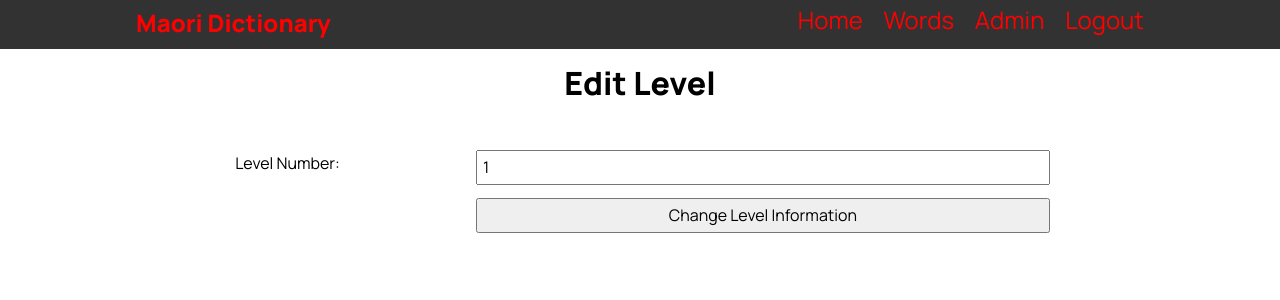
After one commit to DinoBarney63/MaoriDictionaryWebsite, a Flask app: page /individual_level/edit_level/1 in a window 1280 px wide. The commit adds this page. Shown: the top 300 px of the page. Run offline with Flask 3, Linux system fonts and the light colour scheme; a user stored in the database is signed in; data comes from the database, SQL or seed files in the repository.

Commit message:
Category editing, Commenting & level editing (Why?)

```diff
--- a/app.py
+++ b/app.py
@@ -3,8 +3,8 @@ import sqlite3
 from sqlite3 import Error
 from flask_bcrypt import Bcrypt
 
-DATABASE = "C:/Users/19164/PycharmProjects/Pycharm---MaoriDictionaryWebsite/MaoriDictionary.db"  # School Computer
-# DATABASE = "C:/Users/ryanj/PycharmProjects/Pycharm---MaoriDictionaryWebsite/MaoriDictionary.db"  # Home Laptop
+# DATABASE = "C:/Users/19164/PycharmProjects/Pycharm---MaoriDictionaryWebsite/MaoriDictionary.db"  # School Computer
+DATABASE = "C:/Users/ryanj/PycharmProjects/Pycharm---MaoriDictionaryWebsite/MaoriDictionary.db"  # Home Laptop
 
 app = Flask(__name__)
 bcrypt = Bcrypt(app)
@@ -202,7 +202,7 @@ def render_delete_word(word_id):
     # Reformatting the word info to be displayed
     word_info = word_info[0]
     word_info = reformat_word_info(word_info)
-    return render_template('delete_confirm.html', page_name='Delete Word ' + word_id, logged_in=is_logged_in(), admin=is_admin(), information=word_info, type='word')
+    return render_template('delete_confirm.html', page_name='Delete Word ' + word_id, logged_in=is_logged_in(), admin=is_admin(), information=word_info, type='word', name='Word')
 
 
 @app.route('/individual_word/delete_word_confirm/<word_id>')
@@ -234,7 +234,43 @@ def render_category_list():
 
     # Reformatting the categories to be displayed
     category_list = reformat_category_list(categories)
-    return render_template('filter_list.html', page_name='Category List', logged_in=is_logged_in(), admin=is_admin(), filter_list=category_list, type='category')
+    return render_template('filter_list.html', page_name='Category List', logged_in=is_logged_in(), admin=is_admin(), filter_list=category_list, type='category', name='Category')
+
+
+@app.route('/individual_category/<category_id>')
+def individual_category(category_id):
+    return redirect('/category_list')
+
+
+@app.route('/individual_category/edit_category/<category_id>', methods=['POST', 'GET'])
+def render_edit_category(category_id):
+    if not is_admin():
+        return redirect('/')
+
+    if request.method == 'POST':
+        # Reformat the name to all lowercase
+        category_name = request.form.get('filter_name').lower().strip()
+
+        con = create_connection(DATABASE)
+        cur = con.cursor()
+        query = "UPDATE category SET name = ? WHERE id = ?"
+        cur.execute(query, (category_name, category_id))
+        con.commit()
+        con.close()
+
+        return redirect('/category_list')
+
+    con = create_connection(DATABASE)
+    cur = con.cursor()
+    query = "SELECT * FROM category WHERE id = ?"
+    cur.execute(query, (category_id,))
+    category_info = cur.fetchall()
+    con.close()
+
+    # Reformatting category to be displayed
+    category_info = reformat_category_list(category_info)
+    category_info = category_info[0]
+    return render_template('edit_filter.html', page_name='Edit Category' + category_id, logged_in=is_logged_in(), admin=is_admin(), information=category_info, type='category', name='Category')
 
 
 @app.route('/individual_category/delete_category/<category_id>')
@@ -252,7 +288,7 @@ def render_delete_category(category_id):
     # Reformatting category to be displayed
     category_info = reformat_category_list(category_info)
     category_info = category_info[0]
-    return render_template('delete_confirm.html', page_name='Delete Category ' + category_id, logged_in=is_logged_in(), admin=is_admin(), information=category_info, type='category')
+    return render_template('delete_confirm.html', page_name='Delete Category ' + category_id, logged_in=is_logged_in(), admin=is_admin(), information=category_info, type='category', name='Category')
 
 
 @app.route('/individual_category/delete_category_confirm/<category_id>')
@@ -269,6 +305,7 @@ def delete_category_confirm(category_id):
 
     return redirect("/")
 
+
 @app.route('/level_list')
 def render_level_list():
     if not is_admin():
@@ -281,7 +318,41 @@ def render_level_list():
     level_list = cur.fetchall()
     con.close()
 
-    return render_template('filter_list.html', page_name='Level List', logged_in=is_logged_in(), admin=is_admin(), filter_list=level_list, type='level')
+    return render_template('filter_list.html', page_name='Level List', logged_in=is_logged_in(), admin=is_admin(), filter_list=level_list, type='level', name='Level')
+
+
+@app.route('/individual_level/<level_id>')
+def individual_level(level_id):
+    return redirect('/level_list')
+
+
+@app.route('/individual_level/edit_level/<level_id>', methods=['POST', 'GET'])
+def render_edit_level(level_id):
+    if not is_admin():
+        return redirect('/')
+
+    if request.method == 'POST':
+        # Reformat the name to all lowercase
+        level_number = request.form.get('filter_number').lower().strip()
+
+        con = create_connection(DATABASE)
+        cur = con.cursor()
+        query = "UPDATE level SET number = ? WHERE id = ?"
+        cur.execute(query, (level_number, level_id))
+        con.commit()
+        con.close()
+
+        return redirect('/level_list')
+
+    con = create_connection(DATABASE)
+    cur = con.cursor()
+    query = "SELECT * FROM level WHERE id = ?"
+    cur.execute(query, (level_id,))
+    category_info = cur.fetchall()
+    con.close()
+
+    category_info = category_info[0]
+    return render_template('edit_filter.html', page_name='Edit Level' + level_id, logged_in=is_logged_in(), admin=is_admin(), information=category_info, type='level', name='Level')
 
 
 @app.route('/individual_level/delete_level/<level_id>')
@@ -298,8 +369,7 @@ def render_level_category(level_id):
 
     # Reformatting level to be displayed
     level_info = level_info[0]
-    return render_template('delete_confirm.html', page_name='Delete Level ' + level_id, logged_in=is_logged_in(),
-                           admin=is_admin(), information=level_info, type='level')
+    return render_template('delete_confirm.html', page_name='Delete Level ' + level_id, logged_in=is_logged_in(), admin=is_admin(), information=level_info, type='level', name='Level')
 
 
 @app.route('/individual_level/delete_level_confirm/<level_id>')
@@ -369,10 +439,10 @@ def render_login():
             db_password = user_data[3]
             role = user_data[4]
         except IndexError:
-            return redirect("/login?error=Email+invalid+or+password+incorrect")
+            return redirect("/login?error=Invalid+email+or+incorrect+password")
 
         if not bcrypt.check_password_hash(db_password, password):
-            return redirect(request.referrer + "error=Email+invalid+or+password+incorrect")
+            return redirect("/login?error=Invalid+email+or+incorrect+password")
 
         session['email'] = email
         session['userid'] = user_id
--- a/templates/delete_confirm.html
+++ b/templates/delete_confirm.html
@@ -3,5 +3,5 @@
 {% block pageheading %}Confirm Delete{% endblock %}
 
 {% block main %}
-  <h3>Are you sure you want to delete {{ type }} {{ information[1] }}{% if information[2] != null%} / {{ information[2] }}{% endif %}? <a href="/individual_{{ type }}/delete_{{ type }}_confirm/{{ information[0] }}">Yes</a> / <a href="/individual_{{type}}/{{ information[0] }}">No</a></h3>
+  <h3>Are you sure you want to delete {{ name }} {{ information[1] }}{% if information[2] != null%} / {{ information[2] }}{% endif %}? <a href="/individual_{{ type }}/delete_{{ type }}_confirm/{{ information[0] }}">Yes</a> / <a href="/individual_{{type}}/{{ information[0] }}">No</a></h3>
 {% endblock %} <!-- >To be able to reuse this page for the categories and levels we need to add a if condition to check for the extra value. Also the inclusion of the type variable allows us to use this same page for words, categories and levels<!-->
--- /dev/null
+++ b/templates/edit_filter.html
@@ -0,0 +1,24 @@
+{% extends "base.html" %}
+
+{% block pageheading %}Edit {{name}}{% endblock %}
+
+{% block main %}
+<form class="my-form" method="POST">
+  <!-- >Depending on what filter needs to be edited we have an if condition to select if the input is text or a number</!-->
+  {% if type != "level" %}
+    <div class="form-group">
+      <div class="form-label">{{name}} Name:</div>
+      <div class="form-element"><input type="text" name="filter_name" id="filter_name" value="{{ information[1] }}"></div>
+    </div>
+  {% else %}
+    <div class="form-group">
+      <div class="form-label">{{name}} Number:</div>
+      <div class="form-element"><input type="number" name="filter_number" id="filter_number" value="{{ information[1] }}"></div>
+    </div>
+  {% endif %}
+  <div class="form-group">
+    <div class="form-label"></div>
+    <div class="form-element"><input type="submit" value="Change {{name}} Information"></div>
+  </div>
+</form>
+{% endblock %}
--- a/templates/filter_list.html
+++ b/templates/filter_list.html
@@ -1,11 +1,11 @@
 {% extends "base.html" %}
 
-{% block pageheading %}Edit {{type}}{% endblock %}
+{% block pageheading %}Edit {{name}}{% endblock %}
 
 {% block main %}
 <table id="list">
   <tr>
-    <th style="width:60%">{{type}}</th>
+    <th style="width:60%">{{name}}</th>
     <th style="width:20%">Edit</th>
     <th style="width:20%">Delete</th>
   </tr>
```
Also changed, not shown: templates/word_list.html (+5 -4 lines).
